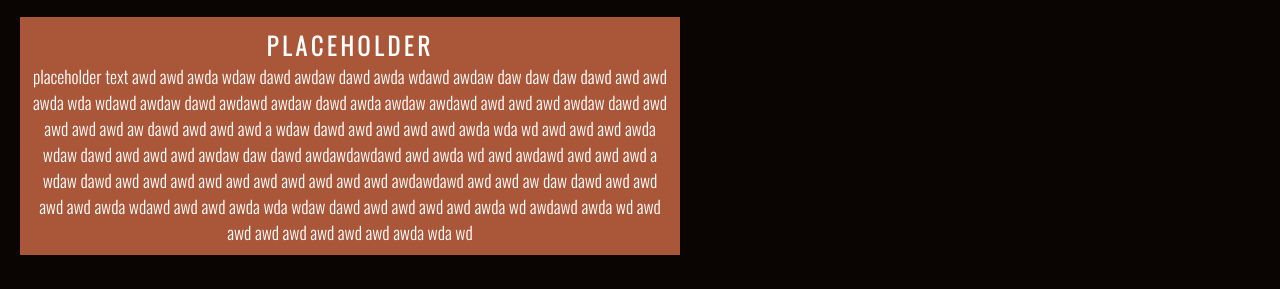
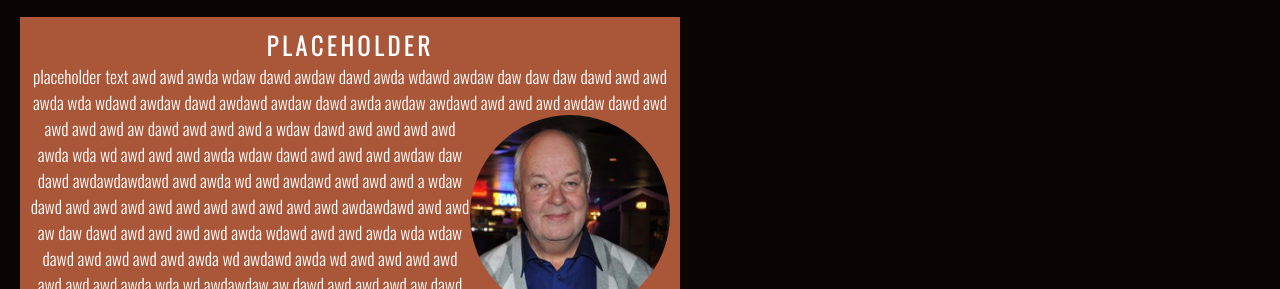
Before and after one commit to Ljunkan22/sandra, a plain HTML site: page about-uss.html in a window 1280 px wide. Shown: the part 103-392 px from the top of the page. Drawn offline with nearby package versions, Linux system fonts and the light colour scheme; a web font is replaced by a local one.

Commit message:
add image to adoute us text

```diff
--- a/about-uss.html
+++ b/about-uss.html
@@ -22,7 +22,7 @@
                     <a href="#">book venue</a>
                 </li>
                 <li>
-                    <a href="#">About uss</a>
+                    <a href="about-uss.html">About uss</a>
                 </li>
                 <li>
                     <a href="#events">up coming events</a>
@@ -42,11 +42,16 @@
             <p>placeholder text awd awd awda wdaw dawd awdaw dawd awda wdawd awdaw daw
                 daw daw dawd awd awd awda wda wdawd awdaw dawd awdawd awdaw dawd awda
                 awdaw awdawd awd awd awd awdaw dawd awd awd awd awd aw dawd awd awd awd
-                a wdaw dawd awd awd awd awd awda wda wd awd awd awd awda wdaw dawd awd
+                a wdaw dawd awd awd awd awd
+                <img src="assets/images/funder.jpg" alt="photo of the funder of sandra">
+                awda wda wd awd awd awd awda wdaw dawd awd
                 awd awd awdaw daw dawd awdawdawdawd awd awda wd awd awdawd awd awd awd
                 a wdaw dawd awd awd awd awd awd awd awd awd awd awd awdawdawd awd awd aw
                 daw dawd awd awd awd awd awda wdawd awd awd awda wda wdaw dawd awd awd
                 awd awd awda wd awdawd awda wd awd awd awd awd awd awd awd awda wda wd
+                awdawdaw aw dawd awd awd awd aw dawd awd awd aw dawd awd awd awd awd awd
+                aw dawd awd awd awd awd awd awd awd awd awd awd awd awd awd awd awd awd aw
+                d awd awd awd awdawdawdawd awd awd awdawd aw daw daw dawd awd awda wdawd
             </p>
         </div>
         <div>
--- a/assets/css/style.css
+++ b/assets/css/style.css
@@ -204,6 +204,15 @@ footer h2 {
 
 }
 
+/* aboute us text */
 #about-uss-text h2 {
     color: #fff;
 }
+
+p img {
+    height: 200px;
+    width: 200px;
+    background-color: #fff;
+    float: right;
+    border-radius: 100px;
+}
```
Also changed, not shown: assets/images/funder.jpg (added).
